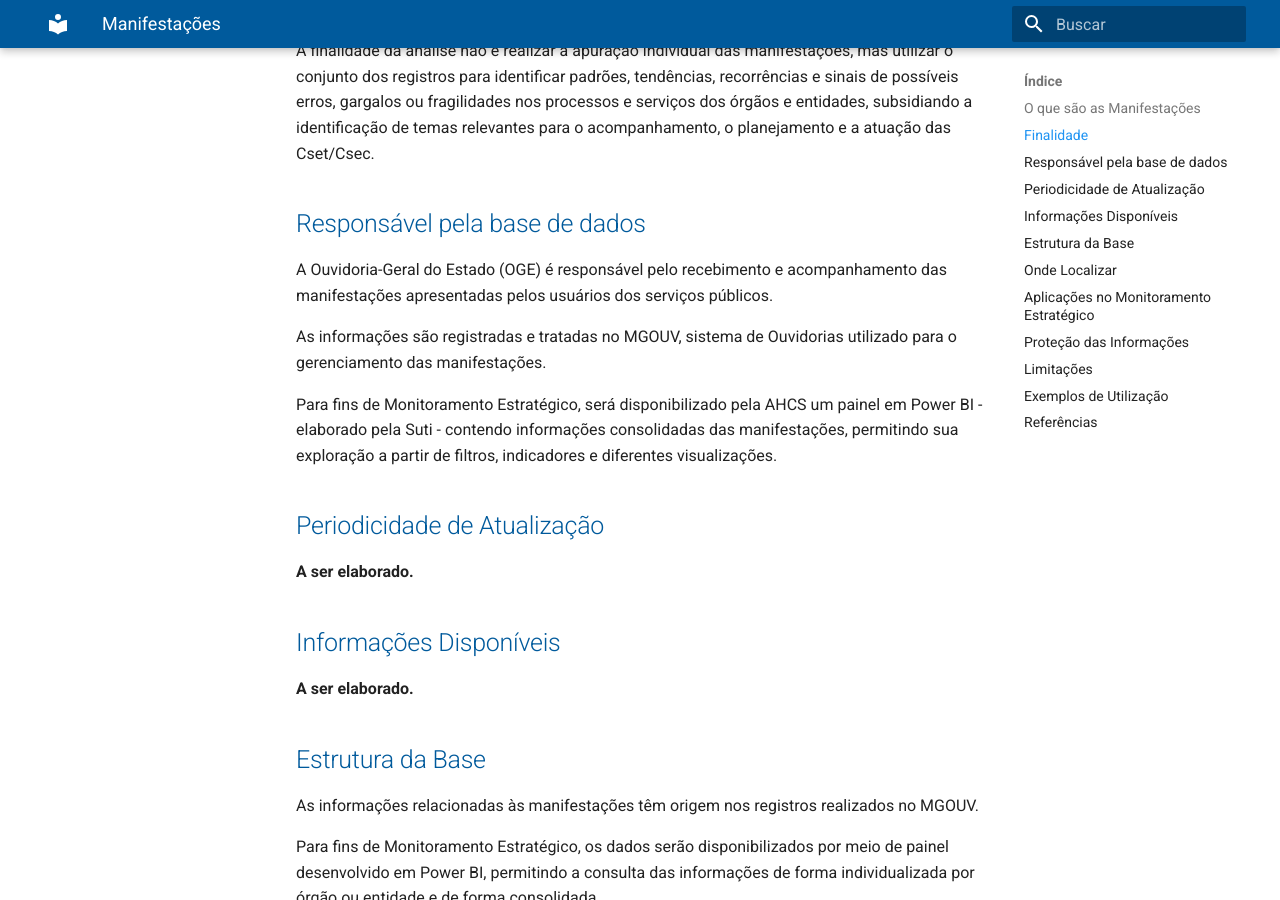
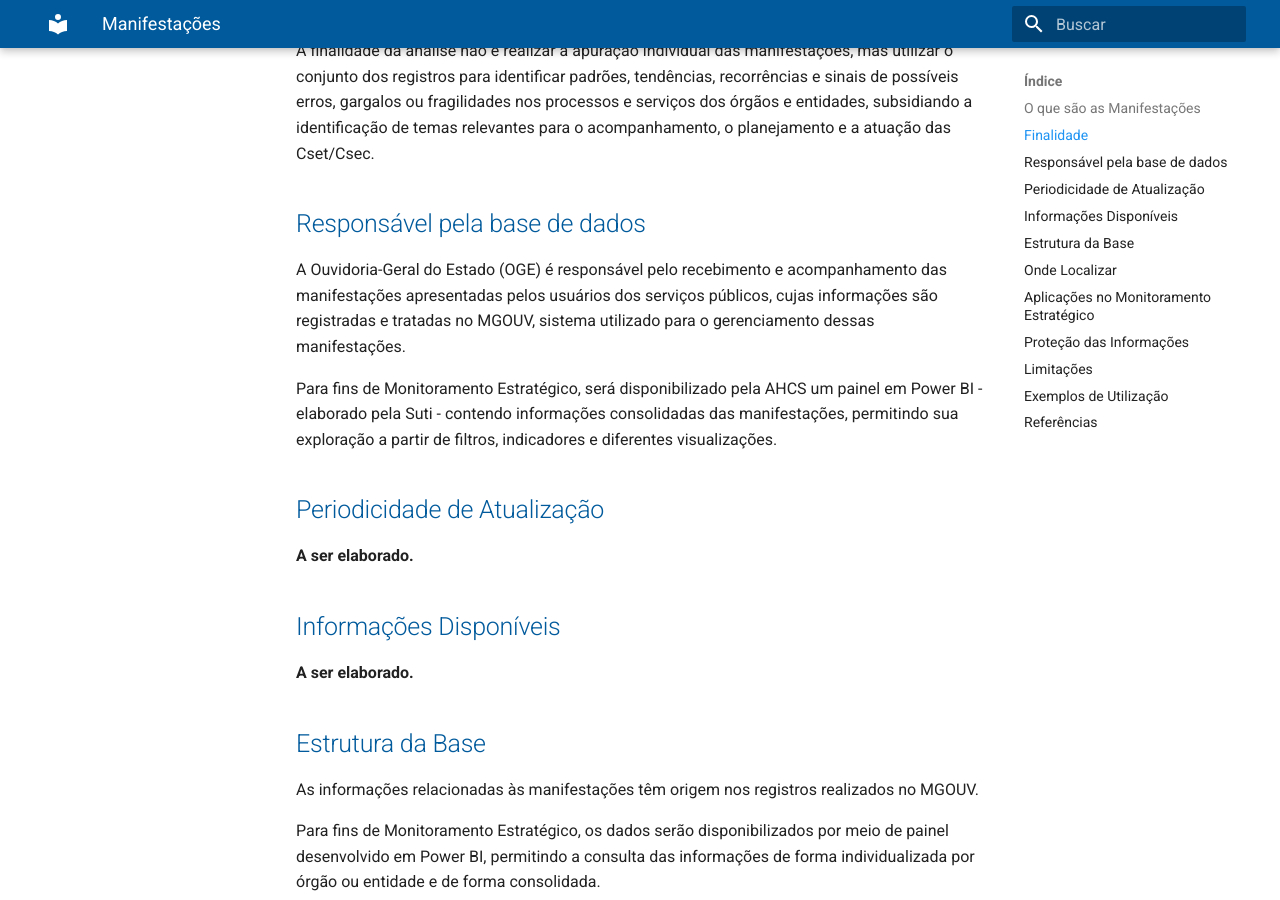
Before and after one commit to CGEMG-AHCS/guia-monitoramento-estrategico, an MkDocs documentation site: the page built from docs/bases-dados/manifestacoes.md, in a window 1280 px wide and 900 px high, scrolled down 1328 px. Built offline with MkDocs 1.6.1 and Material for MkDocs 9.7.7, drawn with Linux system fonts in a browser that asks for light colours.

Commit message:
Update manifestacoes.md

```diff
--- a/docs/bases-dados/manifestacoes.md
+++ b/docs/bases-dados/manifestacoes.md
@@ -29,9 +29,7 @@ A finalidade da análise não é realizar a apuração individual das manifesta
 
 ## Responsável pela base de dados
 
-A Ouvidoria-Geral do Estado (OGE) é responsável pelo recebimento e acompanhamento das manifestações apresentadas pelos usuários dos serviços públicos.
-
-As informações são registradas e tratadas no MGOUV, sistema de Ouvidorias utilizado para o gerenciamento das manifestações.
+A Ouvidoria-Geral do Estado (OGE) é responsável pelo recebimento e acompanhamento das manifestações apresentadas pelos usuários dos serviços públicos, cujas informações são registradas e tratadas no MGOUV, sistema utilizado para o gerenciamento dessas manifestações.
 
 Para fins de Monitoramento Estratégico, será disponibilizado pela AHCS um painel em Power BI - elaborado pela Suti - contendo informações consolidadas das manifestações, permitindo sua exploração a partir de filtros, indicadores e diferentes visualizações.
 
```
